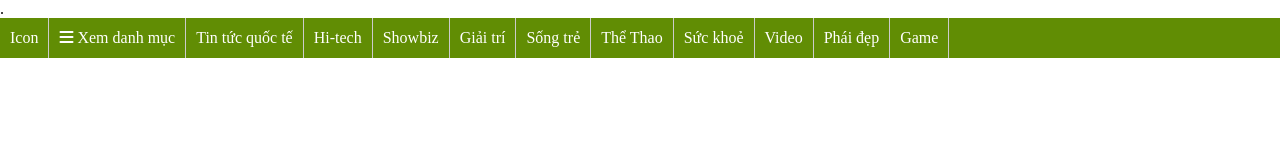
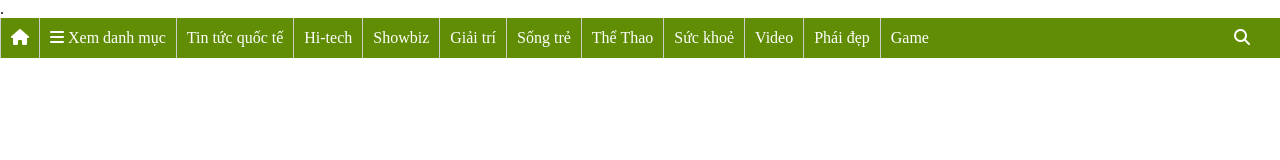
Before and after one commit to tuananh09/Web34, a plain HTML site: page homework/Ex_4/bai2.html in a window 1280 px wide. Drawn offline with Linux system fonts and the light colour scheme.

Commit message:
bai buoi 4

```diff
--- a/homework/Ex_4/bai2.css
+++ b/homework/Ex_4/bai2.css
@@ -10,15 +10,21 @@
 }
 
 #menu>li{
+	height: 40px;
 	float: left;
 	color: #fff;
 	list-style: none;
 	line-height: 40px;
-	border-right:1px solid #ccc;
+	border-left:1px solid #ccc;
 	padding: 0px 10px;
 	position: relative;
 }
 
+#menu>.seach{
+	float: right;
+	right: 20px;
+	border-left:1px solid #618d04;
+}
 #menu>li:hover{
 	background-color: red;
 }
@@ -28,7 +34,7 @@
 	display: none;
 	width: 180px;
 	background-color: red;
-
+	left: -30px;
 }
 
 .absolute>li{
@@ -36,6 +42,7 @@
 	list-style: none;
 	padding: 0px 10px;
 	border-bottom: 1px solid #ccc;
+
 }
 
 .absolute>li:hover{
--- a/homework/Ex_4/bai2.html
+++ b/homework/Ex_4/bai2.html
@@ -9,7 +9,7 @@
 </head>
 <body>
 	<ul id="menu">
-		<li>Icon</li>
+		<li><i class="fa fa-home" aria-hidden="true"></i></li>
 		<li><i class="fas fa-bars" style="font-size: 24px, color:white;"></i> Xem danh mục
 			<ul class="absolute">
 				<li>Trang chủ 24 giờ</li>
@@ -78,6 +78,8 @@
 		<li>Video</li>
 		<li>Phái đẹp</li>
 		<li>Game</li>
+		<li class="seach"><i class="fa fa-search" aria-hidden="true"></i>
+</li>
 	</ul>
 </body>
 </html>
```
